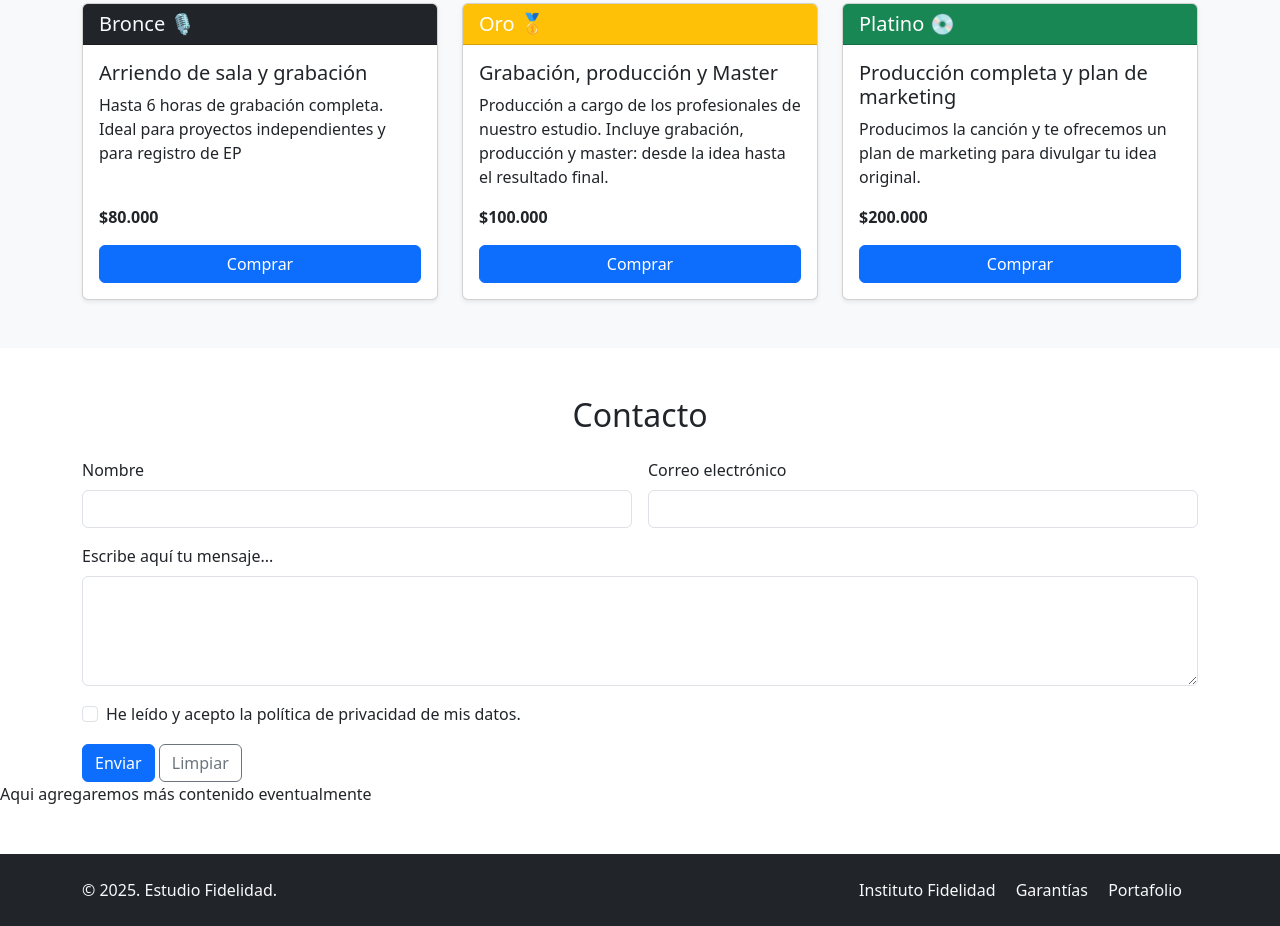
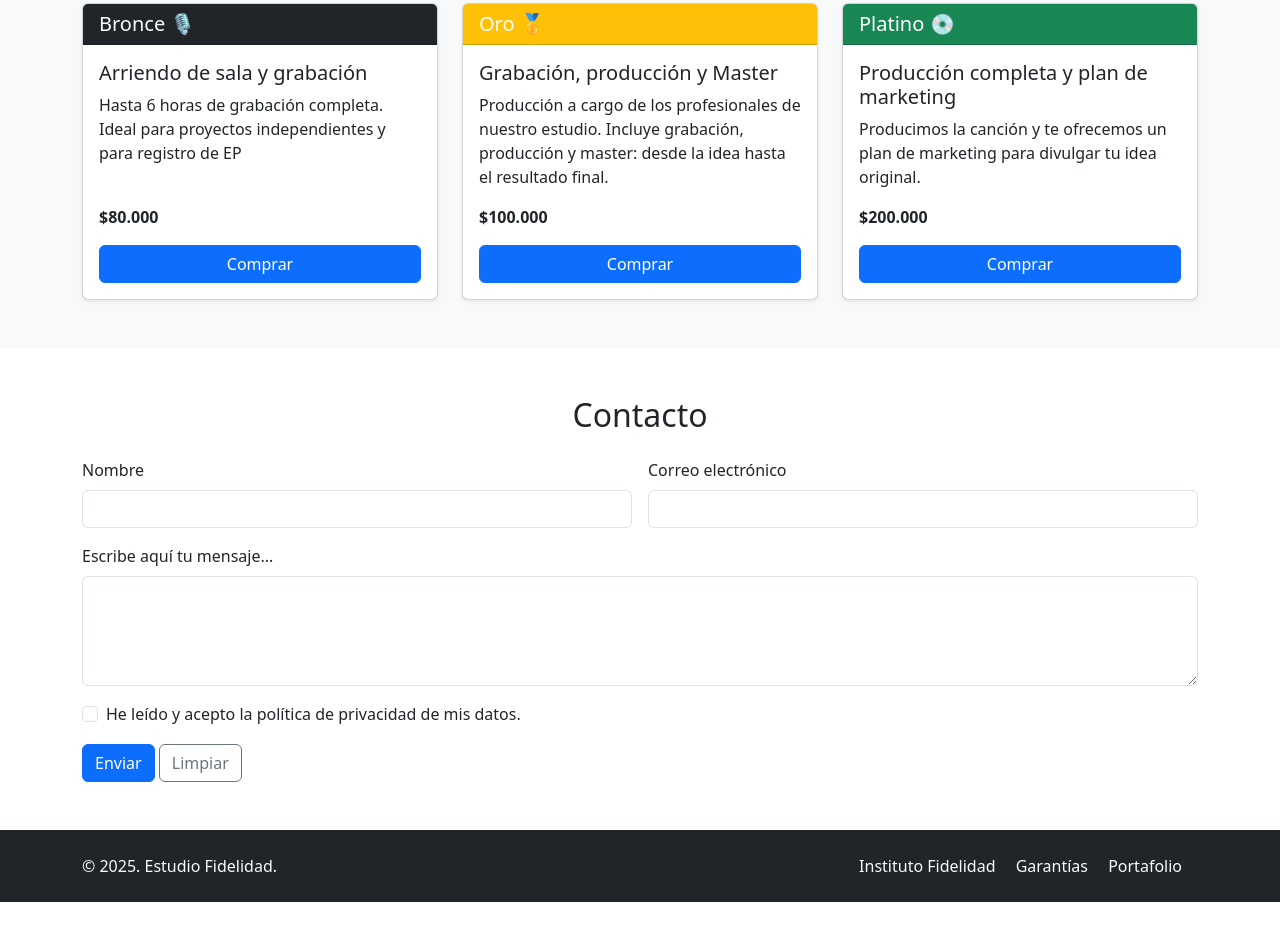
Before and after one commit to kike-rack/pagina-produccion-musical, a plain HTML site: page index.html in a window 1280 px wide. Shown: the part 871-1797 px from the top of the page. After the commit the page ends 1773 px from the top, so only its background shows below. Drawn offline with nearby package versions, Linux system fonts and the light colour scheme.

Commit message:
eliminando ejemplos

```diff
--- a/index.html
+++ b/index.html
@@ -144,10 +144,6 @@
                 </div>
             </form>
         </div>
-
-        <div>
-            Aqui agregaremos más contenido eventualmente
-        </div>
     </section>
 
     <!-- Footer -->
```
